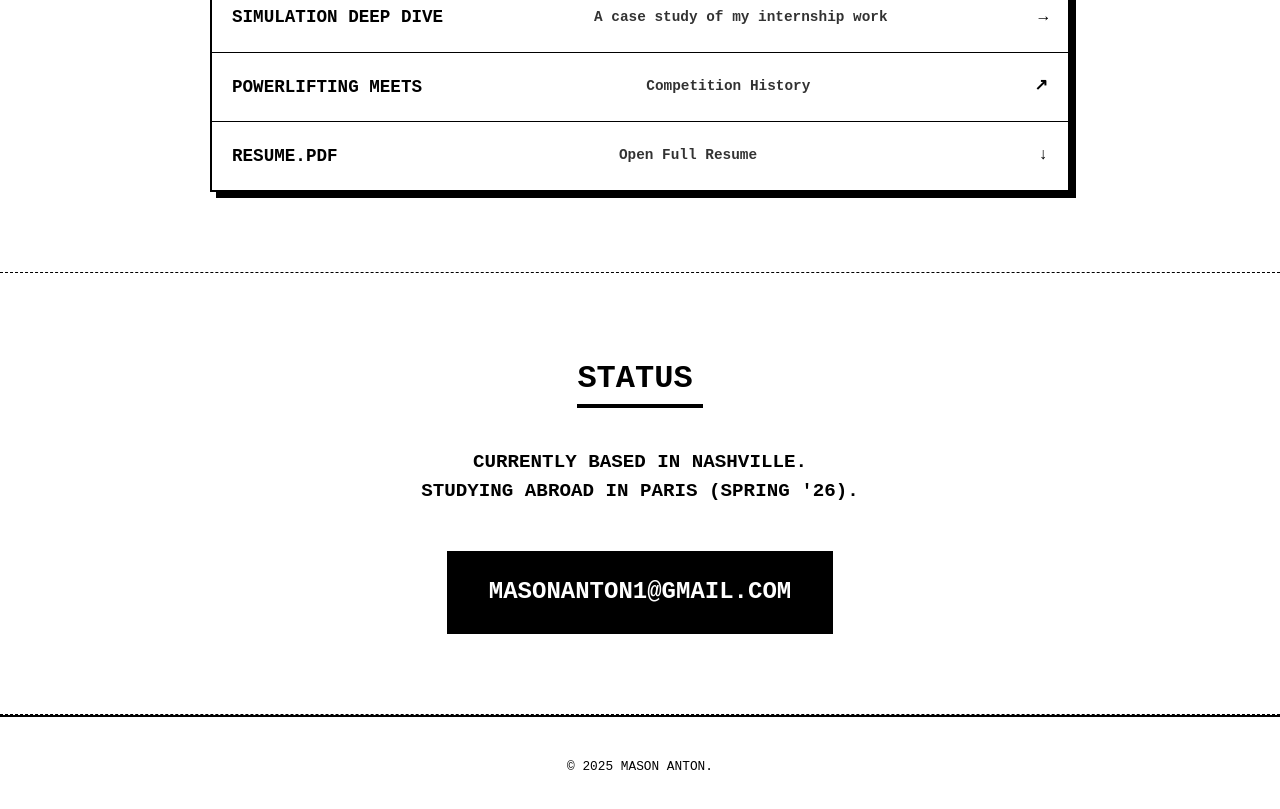
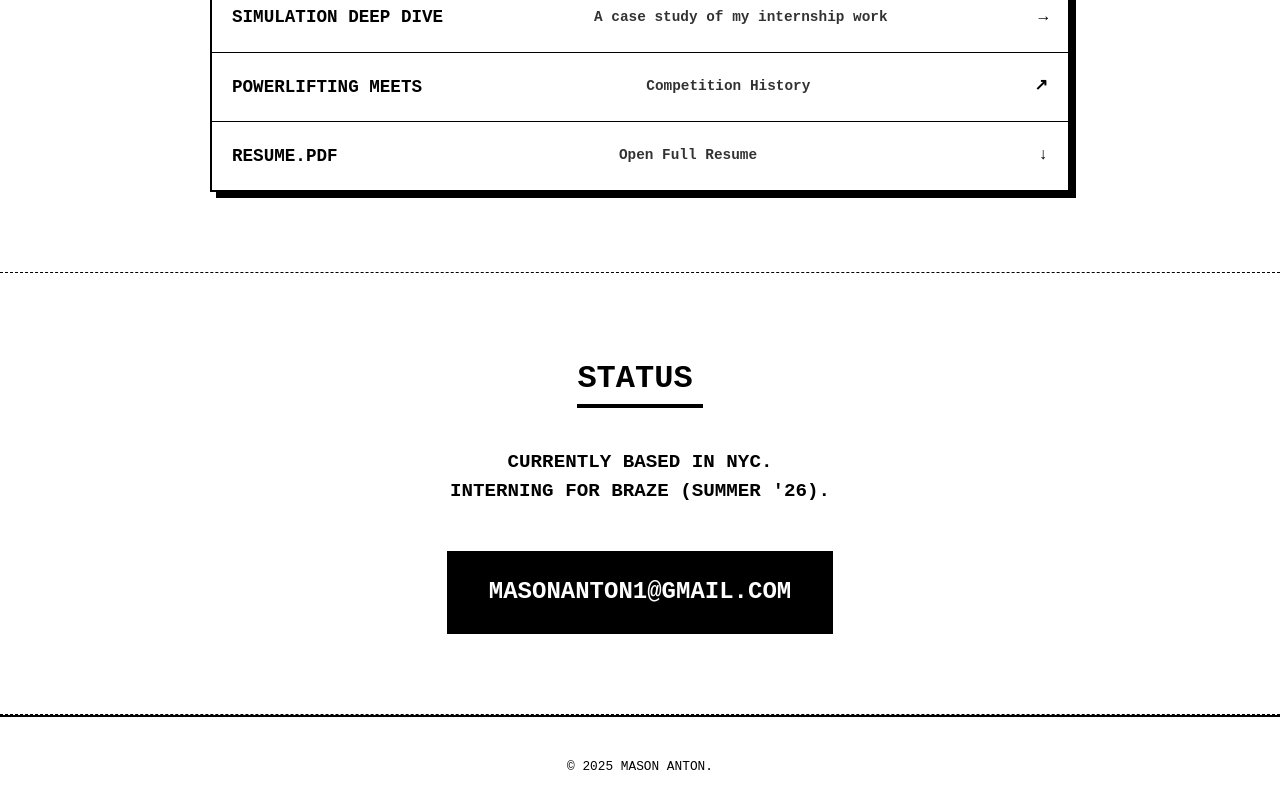
Before and after one commit to masonanton/personal_website, a website with bundled scripts: page index.html in a window 1280 px wide. Shown: the part 3093-3902 px from the top of the page. Built offline with nearby package versions, Linux system fonts and the light colour scheme; animation ran at ten frames a second.

Commit message:
update location

```diff
--- a/index.html
+++ b/index.html
@@ -190,8 +190,8 @@
       <div class="container text-center">
         <h2 class="section-title">STATUS</h2>
         <p class="large-text">
-          CURRENTLY BASED IN NASHVILLE.<br>
-          STUDYING ABROAD IN PARIS (SPRING '26).
+          CURRENTLY BASED IN NYC.<br>
+          INTERNING FOR BRAZE (SUMMER '26).
         </p>
         <br>
         <a href="mailto:masonanton1@gmail.com" class="btn big-btn">MASONANTON1@GMAIL.COM</a>
```
